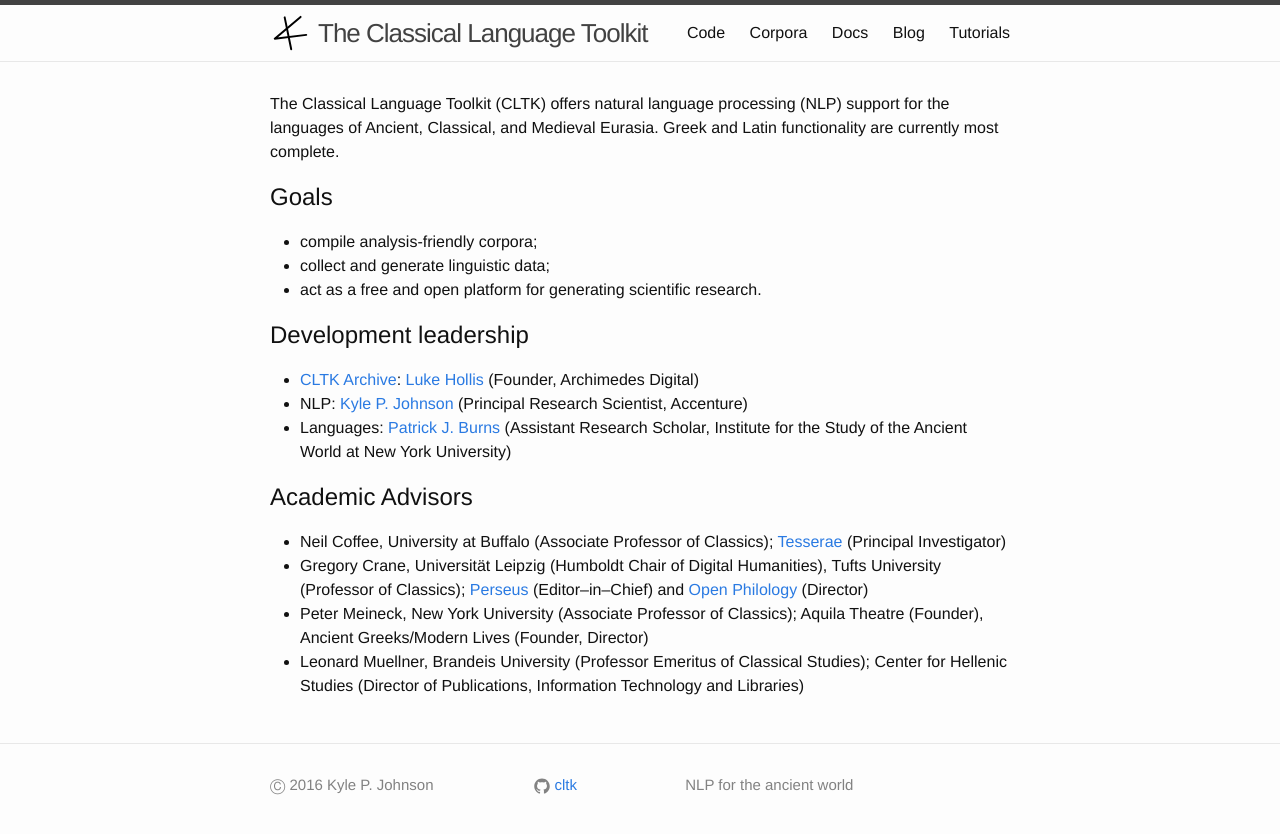
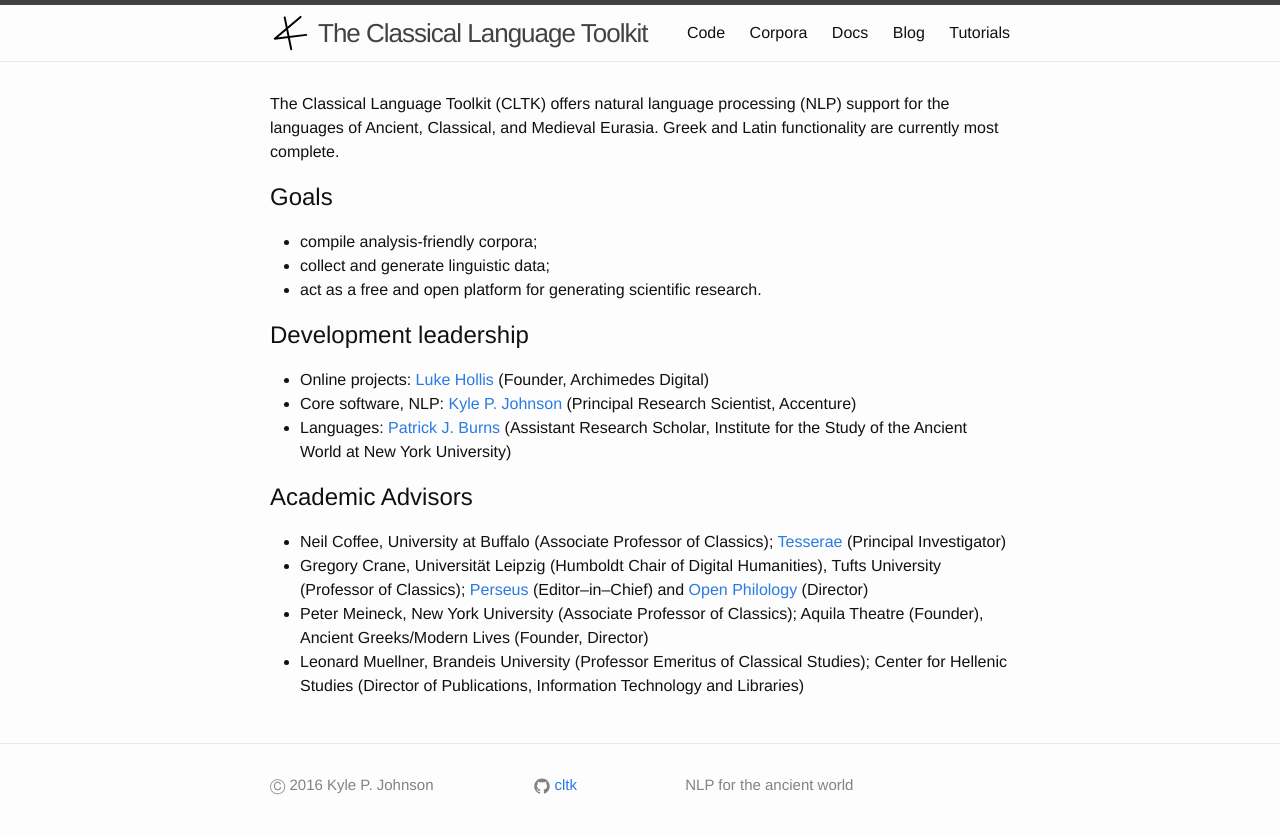
Before and after one commit to cltk/cltk.github.io, a Jekyll site: the page built from index.md, in a window 1280 px wide. Shown: the top 834 px of the page. Built offline with Jekyll 4.4.1, drawn with Linux system fonts in a browser that asks for light colours.

Commit message:
Update index.md

```diff
--- a/index.md
+++ b/index.md
@@ -13,8 +13,8 @@
 
 
 ## Development leadership
-* [CLTK Archive](http://archive.cltk.org): [Luke Hollis](http://lukehollis.org) (Founder, Archimedes Digital)
-* NLP: [Kyle P. Johnson](http://kyle-p-johnson.com) (Principal Research Scientist, Accenture)
+* Online projects: [Luke Hollis](http://lukehollis.org) (Founder, Archimedes Digital)
+* Core software, NLP: [Kyle P. Johnson](http://kyle-p-johnson.com) (Principal Research Scientist, Accenture)
 * Languages: [Patrick J. Burns](https://diyclassics.github.io) (Assistant Research Scholar, Institute for the Study of the Ancient World at New York University)
 
 
```
